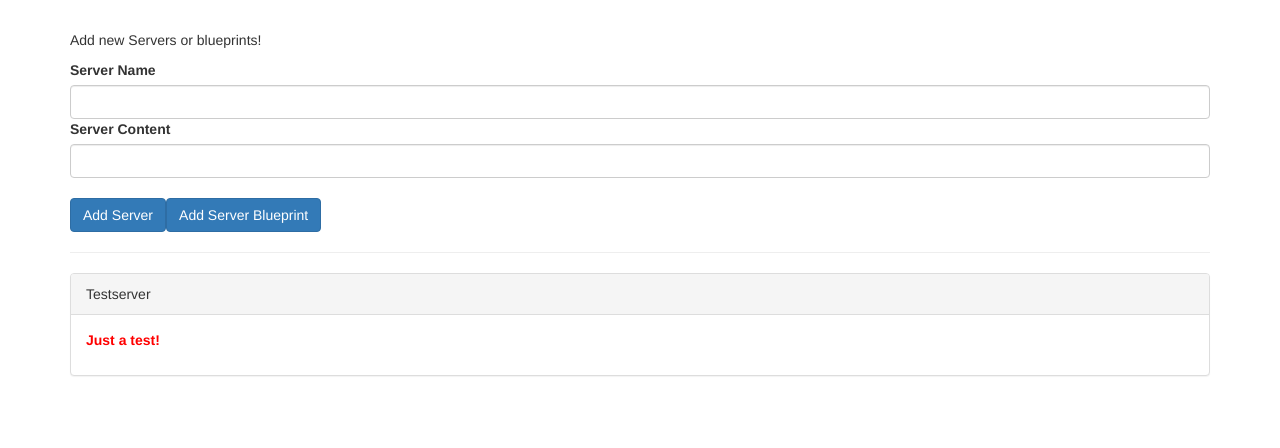
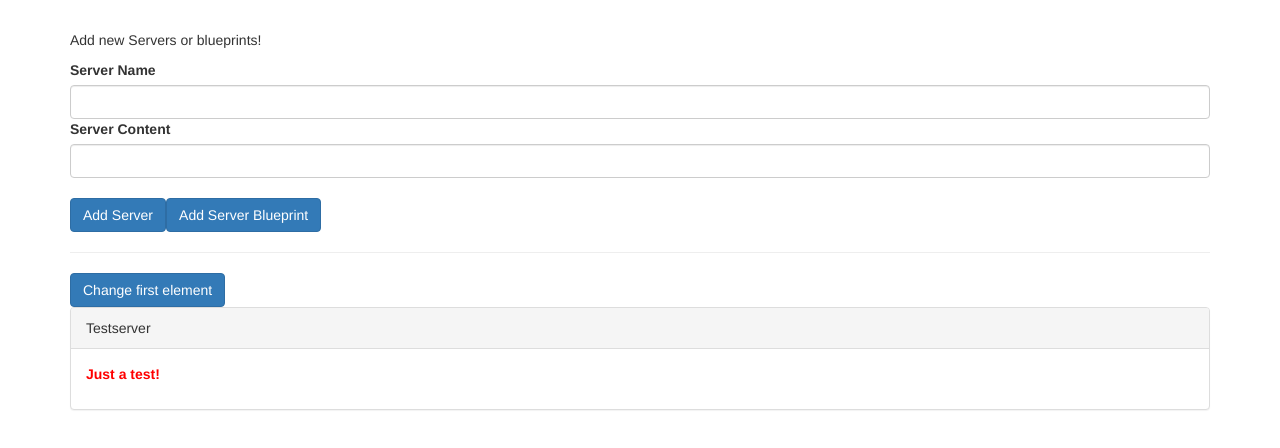
Before and after one commit to ArielPrez/component-databinding-concepts, an Angular app: page / in a window 1280 px wide. Shown: the top 448 px of the page. Built offline with nearby package versions, Linux system fonts and the light colour scheme.

Commit message:
ngOnChanges(), ngOnInit() - lifecycle hooks in action

```diff
--- a/src/app/app.component.html
+++ b/src/app/app.component.html
@@ -8,9 +8,11 @@
   <!-- DATA SHOWED FROM THE PARENT -->
   <div class="row">
     <div class="col-xs-12">
+      <button class="btn btn-primary" (click)="onChangeFirst()">Change first element</button>
       <app-server-element
       *ngFor="let item of serverElements"
       [someAlias]="item"
+      [name]="item.name"
       >
       <!-- Projecting content into the component using ng-content directive  -->
       <p>
--- a/src/app/app.component.ts
+++ b/src/app/app.component.ts
@@ -26,6 +26,9 @@
       content: blueprintData.serverContent
     });
   }
+  onChangeFirst() {
+    this.serverElements[0].name = 'Changed!';
+  }
 
 
 }
--- a/src/app/server-element/server-element.component.ts
+++ b/src/app/server-element/server-element.component.ts
@@ -1,4 +1,4 @@
-import { Component, OnInit, Input, ViewEncapsulation } from '@angular/core';
+import { Component, OnInit, Input, ViewEncapsulation, SimpleChanges, OnChanges } from '@angular/core';
 
 @Component({
   selector: 'app-server-element',
@@ -8,16 +8,23 @@
   // To ensure only this component receives the style defines in it,
     // in browsers that don't support the Angular view encapsulation.
 })
-export class ServerElementComponent implements OnInit {
-
+export class ServerElementComponent implements OnInit, OnChanges {
   // The INPUT Decorator have the type of data to be show.
   // Need it to send the data from the parent component to the child component.
   // tslint:disable-next-line: no-input-rename
   @Input('someAlias') element: {type: string, name: string, content: string};
+  @Input() name: string;
+  constructor() { console.log('Constructor called!'); }
 
-  constructor() { }
-
-  ngOnInit(): void {
+  // tslint:disable-next-line: use-life-cycle-interface
+  ngOnChanges(changes: SimpleChanges): void {
+    // Called before any other lifecycle hook.
+    // Use it to inject dependencies, but avoid any serious work here.
+    // Add '${implements OnChanges}' to the class.
+    console.log('ngOnChanges called!');
+    console.log(changes);
   }
 
+  ngOnInit(): void { console.log('ngOnInit called!'); }
+
 }
```
